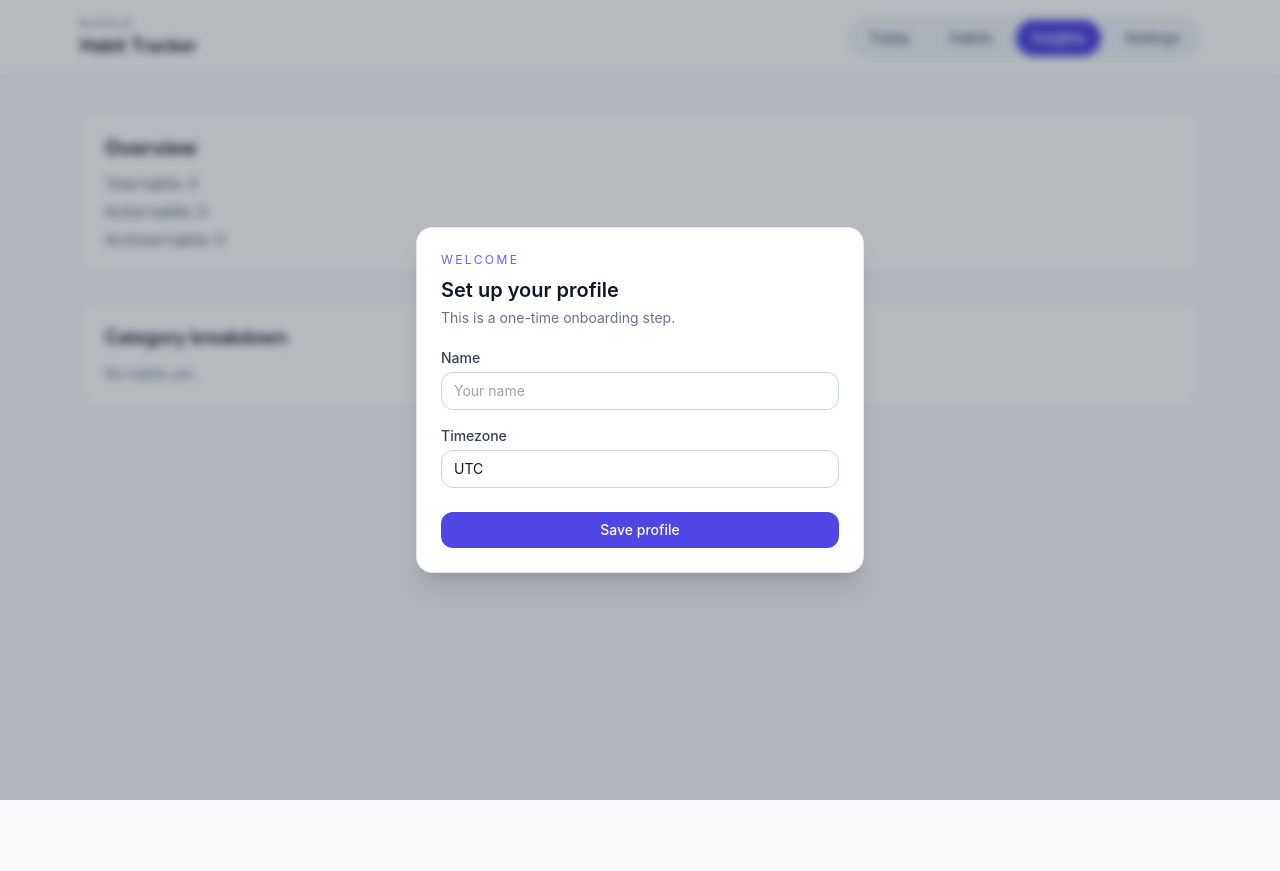
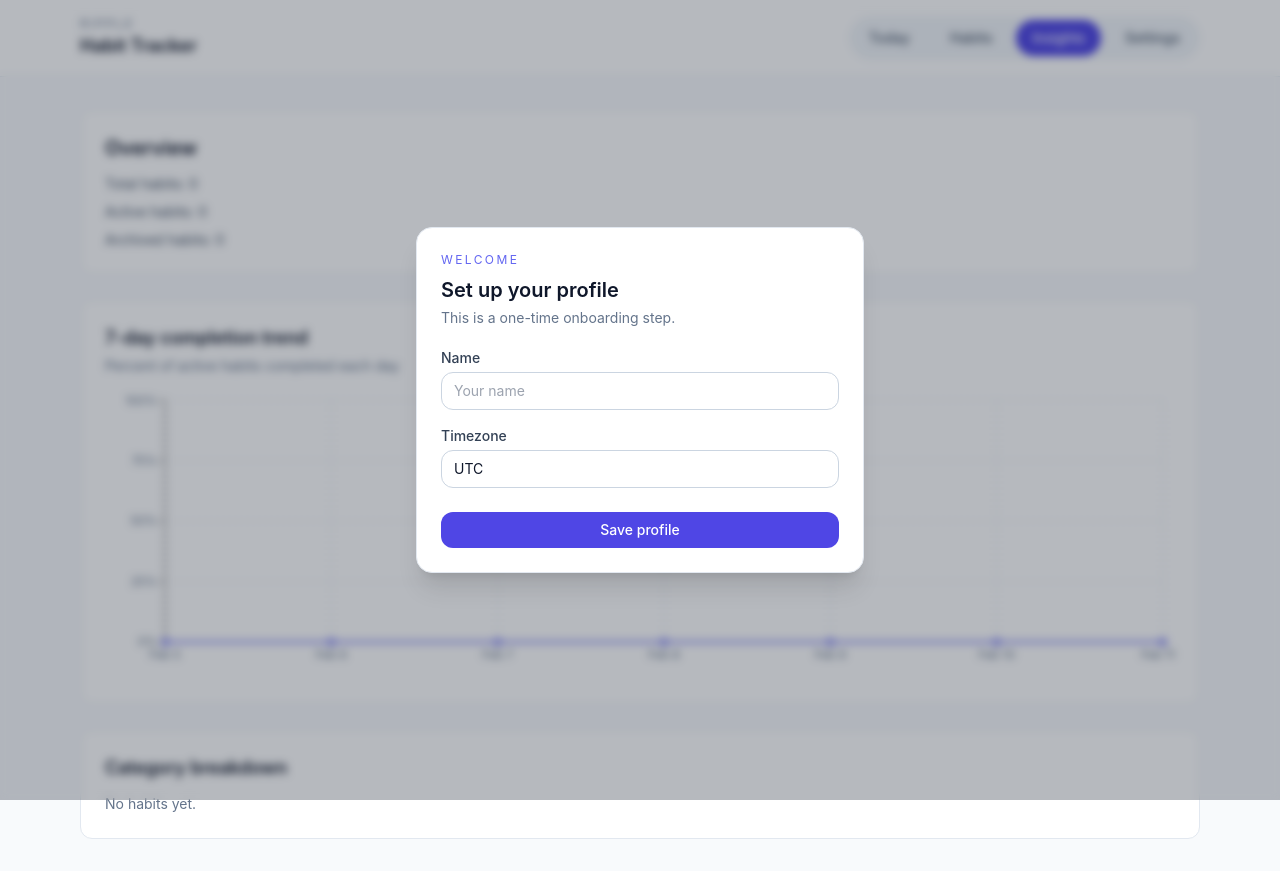
Before and after one commit to rasyidbejay/ripplehabits, a React (Vite) app: page /insights in a window 1280 px wide. Before the commit the page ends 800 px from the top, so only its background shows below. Built offline with nearby package versions, Linux system fonts and the light colour scheme.

Commit message:
Add lazy-loaded Recharts completion trend components

```diff
--- a/package.json
+++ b/package.json
@@ -15,7 +15,8 @@
     "react": "^19.2.0",
     "react-dom": "^19.2.0",
     "date-fns": "^4.1.0",
-    "react-router-dom": "^7.9.5"
+    "react-router-dom": "^7.9.5",
+    "recharts": "^2.15.4"
   },
   "devDependencies": {
     "@eslint/js": "^9.39.1",
--- /dev/null
+++ b/src/components/charts/ChartContainer.tsx
@@ -0,0 +1,22 @@
+import type { PropsWithChildren } from 'react'
+
+type ChartContainerProps = PropsWithChildren<{
+  title: string
+  description?: string
+}>
+
+export const ChartContainer = ({
+  title,
+  description,
+  children,
+}: ChartContainerProps) => {
+  return (
+    <section className="rounded-xl border border-slate-200 bg-white p-6">
+      <header>
+        <h3 className="text-lg font-semibold text-slate-900">{title}</h3>
+        {description ? <p className="mt-1 text-sm text-slate-500">{description}</p> : null}
+      </header>
+      <div className="mt-4 h-72">{children}</div>
+    </section>
+  )
+}
--- /dev/null
+++ b/src/components/charts/CompletionLineChart.tsx
@@ -0,0 +1,43 @@
+import {
+  CartesianGrid,
+  Line,
+  LineChart,
+  ResponsiveContainer,
+  Tooltip,
+  XAxis,
+  YAxis,
+} from 'recharts'
+
+type CompletionDataPoint = {
+  date: string
+  completionRate: number
+}
+
+type CompletionLineChartProps = {
+  data: CompletionDataPoint[]
+}
+
+export const CompletionLineChart = ({ data }: CompletionLineChartProps) => {
+  return (
+    <ResponsiveContainer width="100%" height="100%">
+      <LineChart data={data} margin={{ top: 8, right: 12, left: 0, bottom: 8 }}>
+        <CartesianGrid strokeDasharray="3 3" stroke="#e2e8f0" />
+        <XAxis dataKey="date" tick={{ fontSize: 12, fill: '#64748b' }} />
+        <YAxis
+          domain={[0, 100]}
+          tickFormatter={(value) => `${value}%`}
+          tick={{ fontSize: 12, fill: '#64748b' }}
+        />
+        <Tooltip formatter={(value: number) => [`${value}%`, 'Completion']} />
+        <Line
+          type="monotone"
+          dataKey="completionRate"
+          stroke="#6366f1"
+          strokeWidth={2}
+          dot={{ r: 3 }}
+          activeDot={{ r: 5 }}
+        />
+      </LineChart>
+    </ResponsiveContainer>
+  )
+}
--- a/src/pages/InsightsPage.tsx
+++ b/src/pages/InsightsPage.tsx
@@ -1,5 +1,21 @@
-import { useMemo } from 'react'
+import { lazy, Suspense, useMemo } from 'react'
+import { format, subDays } from 'date-fns'
 import { useHabits } from '../hooks/useHabits'
+import { storage } from '../utils/storage'
+
+const ChartContainer = lazy(() =>
+  import('../components/charts/ChartContainer').then((module) => ({
+    default: module.ChartContainer,
+  })),
+)
+
+const CompletionLineChart = lazy(() =>
+  import('../components/charts/CompletionLineChart').then((module) => ({
+    default: module.CompletionLineChart,
+  })),
+)
+
+const CHART_DAYS = 7
 
 export const InsightsPage = () => {
   const { habits, totalHabits, activeCount, archivedCount, categories } = useHabits()
@@ -13,6 +29,38 @@ export const InsightsPage = () => {
       .sort((a, b) => b.count - a.count)
   }, [categories, habits])
 
+  const completionTrend = useMemo(() => {
+    const activeHabits = habits.filter((habit) => !habit.isArchived)
+    const activeHabitIds = new Set(activeHabits.map((habit) => habit.id))
+    const checkIns = storage.get('checkIns') ?? []
+
+    return Array.from({ length: CHART_DAYS }, (_, index) => {
+      const targetDate = subDays(new Date(), CHART_DAYS - index - 1)
+      const dateKey = format(targetDate, 'yyyy-MM-dd')
+
+      const completedForDay = new Set(
+        checkIns
+          .filter(
+            (checkIn) =>
+              checkIn.completed &&
+              format(new Date(checkIn.date), 'yyyy-MM-dd') === dateKey &&
+              activeHabitIds.has(checkIn.habitId),
+          )
+          .map((checkIn) => checkIn.habitId),
+      )
+
+      const completionRate =
+        activeHabits.length === 0
+          ? 0
+          : Math.round((completedForDay.size / activeHabits.length) * 100)
+
+      return {
+        date: format(targetDate, 'MMM d'),
+        completionRate,
+      }
+    })
+  }, [habits])
+
   return (
     <section className="space-y-6">
       <div className="rounded-xl border border-slate-200 bg-white p-6">
@@ -23,6 +71,21 @@ export const InsightsPage = () => {
           <li>Archived habits: {archivedCount}</li>
         </ul>
       </div>
+
+      <Suspense
+        fallback={
+          <div className="rounded-xl border border-slate-200 bg-white p-6 text-sm text-slate-500">
+            Loading chart...
+          </div>
+        }
+      >
+        <ChartContainer
+          title="7-day completion trend"
+          description="Percent of active habits completed each day"
+        >
+          <CompletionLineChart data={completionTrend} />
+        </ChartContainer>
+      </Suspense>
 
       <div className="rounded-xl border border-slate-200 bg-white p-6">
         <h3 className="text-lg font-semibold">Category breakdown</h3>
```
